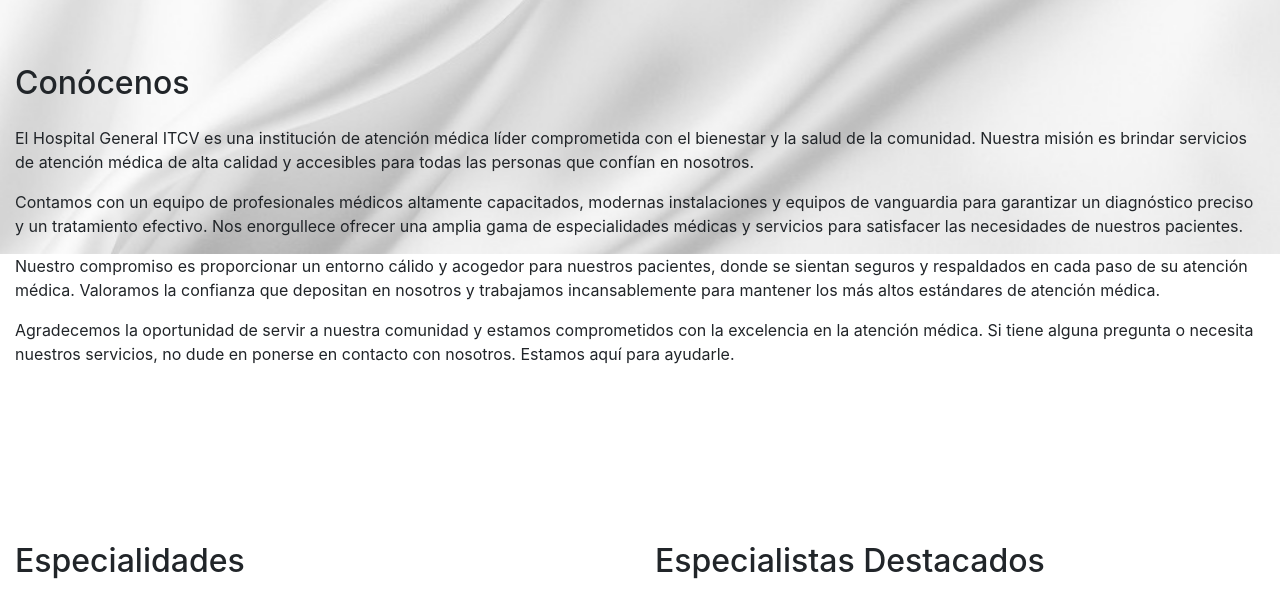
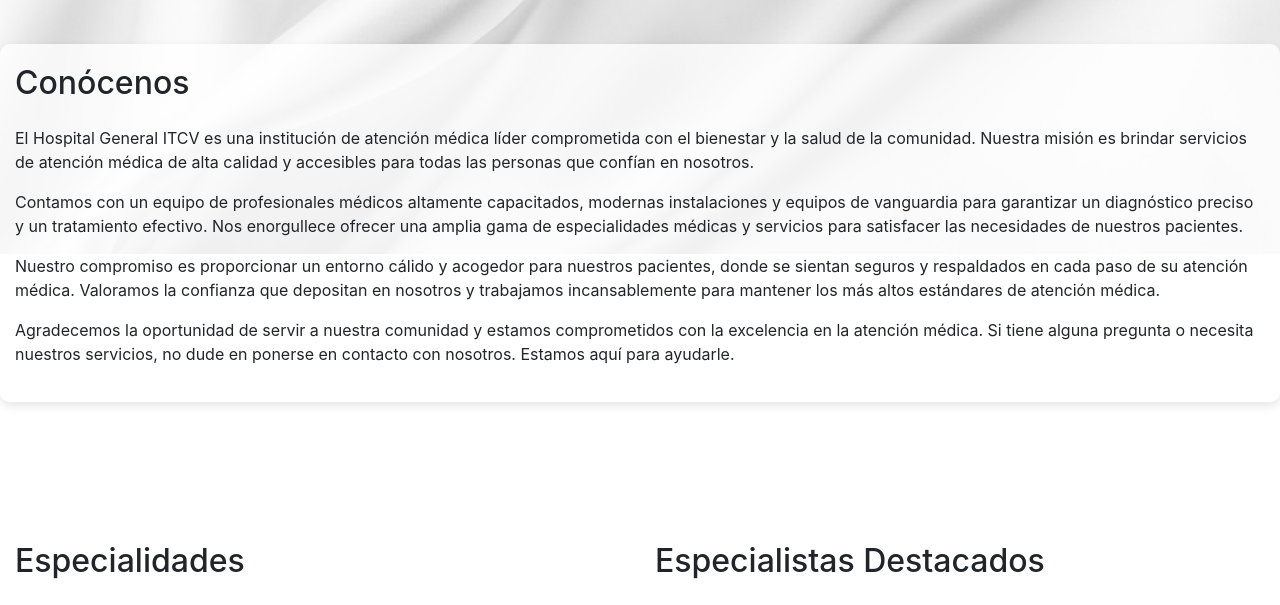
Before and after one commit to LuisTRdz/listado-de-proyectos, a PHP site: the page made by CarpetaProyectos/Hospital - Agendar Citas - Administracion/index.html in a window 1280 px wide. Shown: the part 1026-1631 px from the top of the page. Run offline with PHP 8.4, Linux system fonts and the light colour scheme; some libraries are stand-ins or nearby versions.

Commit message:
Update style.css

```diff
--- a/CarpetaProyectos/Hospital - Agendar Citas - Administracion/css/style.css
+++ b/CarpetaProyectos/Hospital - Agendar Citas - Administracion/css/style.css
@@ -41,10 +41,11 @@ body {
 
 /* Contenedores */
 .custom-container {
-    /* Elimina el fondo y borde */
+    background: rgba(255, 255, 255, 0.8);
+    border-radius: 10px;
     padding: 20px;
     margin: 20px 0; /* Mantiene el margen inferior */
-    box-shadow: none; /* Quita la sombra */
+    box-shadow: 0 4px 10px rgba(0, 0, 0, 0.1);
 }
 
 .custom-container-vertical {
@@ -64,7 +65,7 @@ body {
 }
 
 .especialidad, .especialista {
-    background: #f8f9fa; /* Mantiene el fondo claro para las tarjetas */
+    background: #f8f9fa;
     border: 1px solid #ddd;
     border-radius: 5px;
     padding: 10px;
```
